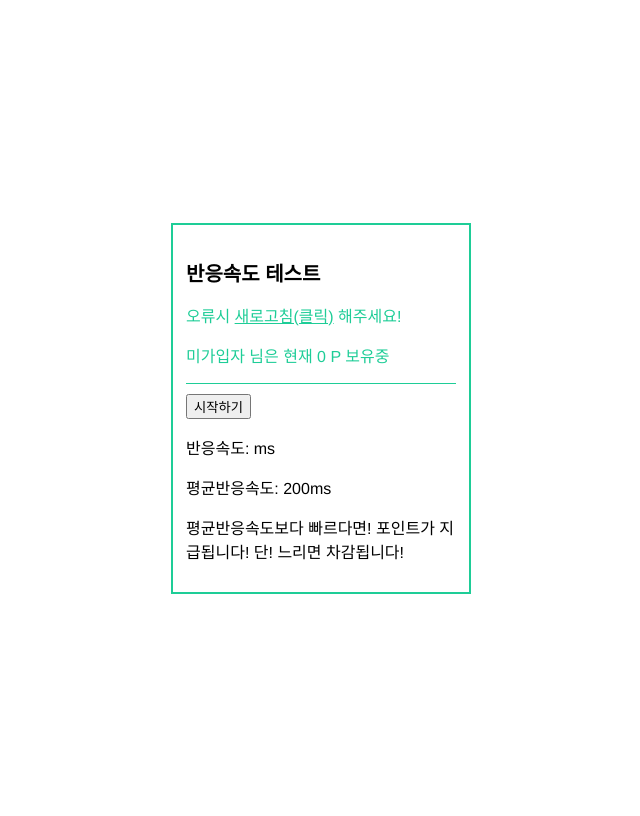
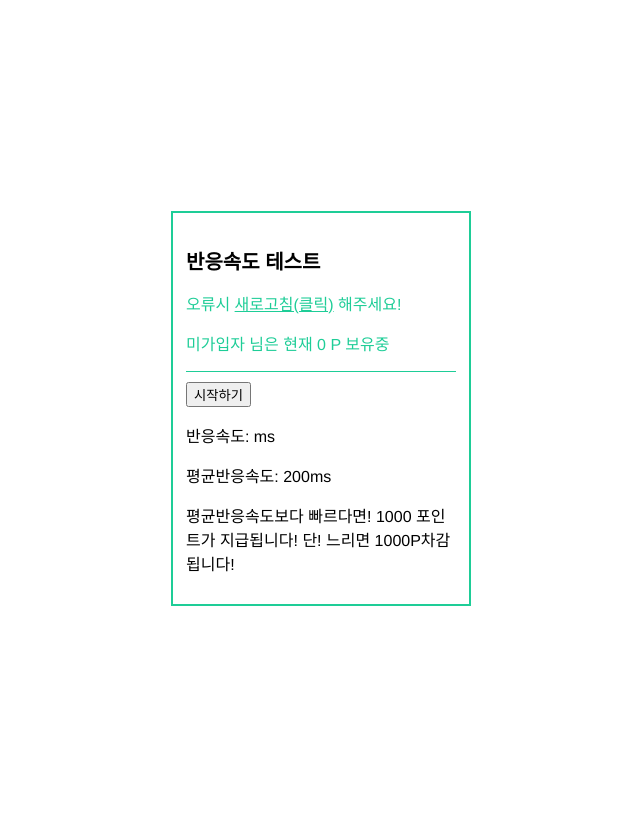
Before and after one commit to halamgang/noisyitphp, a PHP site: page /game/game4.php in a window 1280 px wide. Shown: the whole page, without its empty margins (319-959 px from the left). Run offline with PHP 8.4, Linux system fonts and the light colour scheme.

Commit message:
Update game4.php

```diff
--- a/game/game4.php
+++ b/game/game4.php
@@ -72,7 +72,7 @@ echo "</p>";
 <div id="click-count-container">
     <p>반응속도: <span id="reaction-time"></span>ms</p>
     <p>평균반응속도: 200ms</p>
-    <p>평균반응속도보다 빠르다면! 포인트가 지급됩니다! 단! 느리면 차감됩니다!</p>
+    <p>평균반응속도보다 빠르다면! 1000 포인트가 지급됩니다! 단! 느리면 1000P차감됩니다!</p>
 </div>
 
 <script>
@@ -111,9 +111,9 @@ function handleClick() {
         document.getElementById('reaction-time').textContent = reactionTime; // 반응속도 표시
 
         if (reactionTime < 200) {
-            updatePoints(50); // 평균반응속도보다 빠를 경우 포인트 추가 (예시로 50 포인트 추가)
+            updatePoints(1000); // 평균반응속도보다 빠를 경우 포인트 추가 (예시로 50 포인트 추가)
         } else {
-            updatePoints(-30); // 평균반응속도보다 느릴 경우 포인트 감소 (예시로 30 포인트 감소)
+            updatePoints(-1000); // 평균반응속도보다 느릴 경우 포인트 감소 (예시로 30 포인트 감소)
         }
 
         isGameStarted = false;
```
